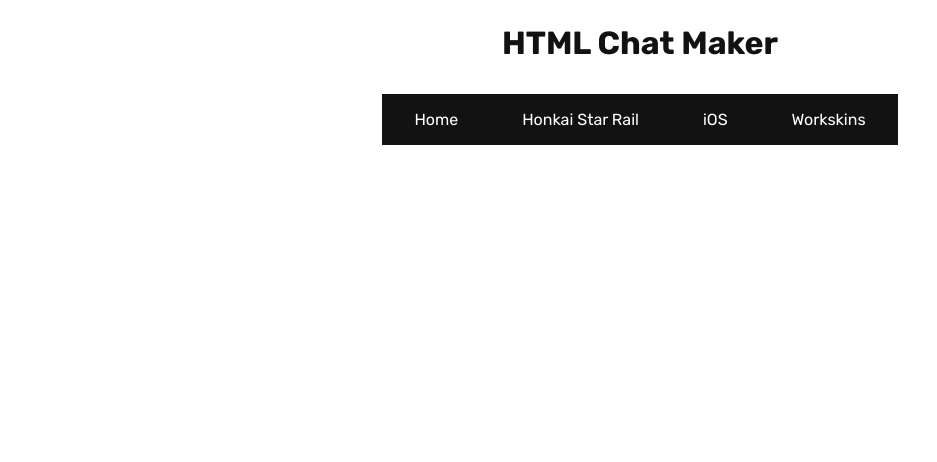
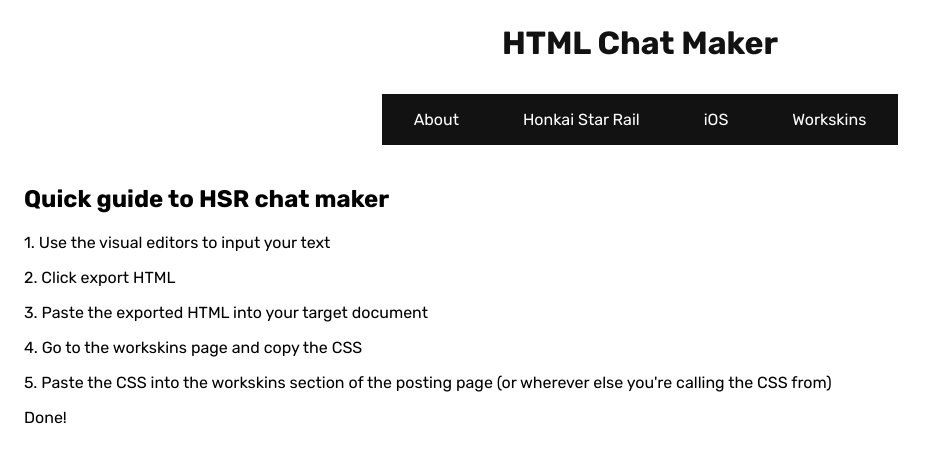
Before and after one commit to qriechan/html-chat-maker, a React (Vite) app: page / in a window 1280 px wide. Shown: the top 462 px of the page, without its empty margins (0-937 px from the left). Built offline with nearby package versions, Linux system fonts and the light colour scheme.

Commit message:
updated imports

```diff
--- a/src/App.jsx
+++ b/src/App.jsx
@@ -1,7 +1,6 @@
 import { BrowserRouter as Router, Routes, Route } from 'react-router-dom'
 
 import About from './components/About'
-import Contact from './components/Contact'
 import HSR from './components/HSR/HSR'
 import Nav from './components/Nav'
 import Ios from './components/iOS/iOS'
@@ -18,7 +17,7 @@ function App() {
                 <Nav />
 
                 <Routes>
-                    <Route exact path='about' element={ <About /> } />
+                    <Route exact path='/' element={ <About /> } />
                     <Route exact path='hsr' element={ <HSR /> } />
                     <Route exact path='ios' element={ <Ios /> } />
                     <Route exact path='workskin' element={ <Workskin /> } />
--- a/src/components/About.jsx
+++ b/src/components/About.jsx
@@ -2,7 +2,15 @@ import React from 'react'
 
 function About() {
   return (
-    <div>About</div>
+    <div>
+        <h2>Quick guide to HSR chat maker</h2>
+        <p>1. Use the visual editors to input your text</p>
+        <p>2. Click export HTML</p>
+        <p>3. Paste the exported HTML into your target document</p>
+        <p>4. Go to the workskins page and copy the CSS</p>
+        <p>5. Paste the CSS into the workskins section of the posting page (or wherever else you're calling the CSS from)</p>
+        <p>Done!</p>
+    </div>
   )
 }
 
--- a/src/components/Nav.jsx
+++ b/src/components/Nav.jsx
@@ -6,7 +6,7 @@ function Nav() {
     <header>
         <Link to="/"><h1>HTML Chat Maker</h1></Link>
         <nav>
-            <NavLink to="/">Home</NavLink>
+            <NavLink to="/">About</NavLink>
             <NavLink to="/hsr">Honkai Star Rail</NavLink>
             <NavLink to="/ios">iOS</NavLink>
             <NavLink to="/workskin">Workskins</NavLink>
--- a/src/components/Workskin.jsx
+++ b/src/components/Workskin.jsx
@@ -1,13 +1,14 @@
 import React, { useRef } from 'react'
 import WorkskinHSR from './HSR/Workskin-HSR'
+import WorkskinIOS from './iOS/Workskin-iOS';
 
 function Workskin() {
-    const textRef = useRef(null); // Create a ref for the div
+    const textRef = useRef(null);
 
     const copyToClipboard = () => {
         if (textRef.current) {
-            const textToCopy = textRef.current.innerText; // Get the text from the div
-            navigator.clipboard.writeText(textToCopy) // Copy to clipboard
+            const textToCopy = textRef.current.innerText;
+            navigator.clipboard.writeText(textToCopy)
                 .then(() => {
                     alert("Copied workskin to clipboard!");
                 })
@@ -24,6 +25,11 @@ function Workskin() {
             textRef={textRef} />
             <button className='copy-workskin' onClick={copyToClipboard}>Copy workskin CSS</button>
         </div>
+        <div className='workskin-container'>
+            <WorkskinIOS
+            textRef={textRef} />
+            <button className='copy-workskin' onClick={copyToClipboard}>Copy workskin CSS</button>
+        </div>
     </>
     )
 }
--- a/src/components/iOS/Workskin-iOS.jsx
+++ b/src/components/iOS/Workskin-iOS.jsx
@@ -1,6 +1,6 @@
 import React from 'react'
 
-function WorkskinHSR({ textRef }) {
+function WorkskinIOS({ textRef }) {
   return (
     <div>
         <h3>iOS Message Workskin</h3>
@@ -159,4 +159,4 @@ function WorkskinHSR({ textRef }) {
   )
 }
 
-export default WorkskinHSR
+export default WorkskinIOS
```
